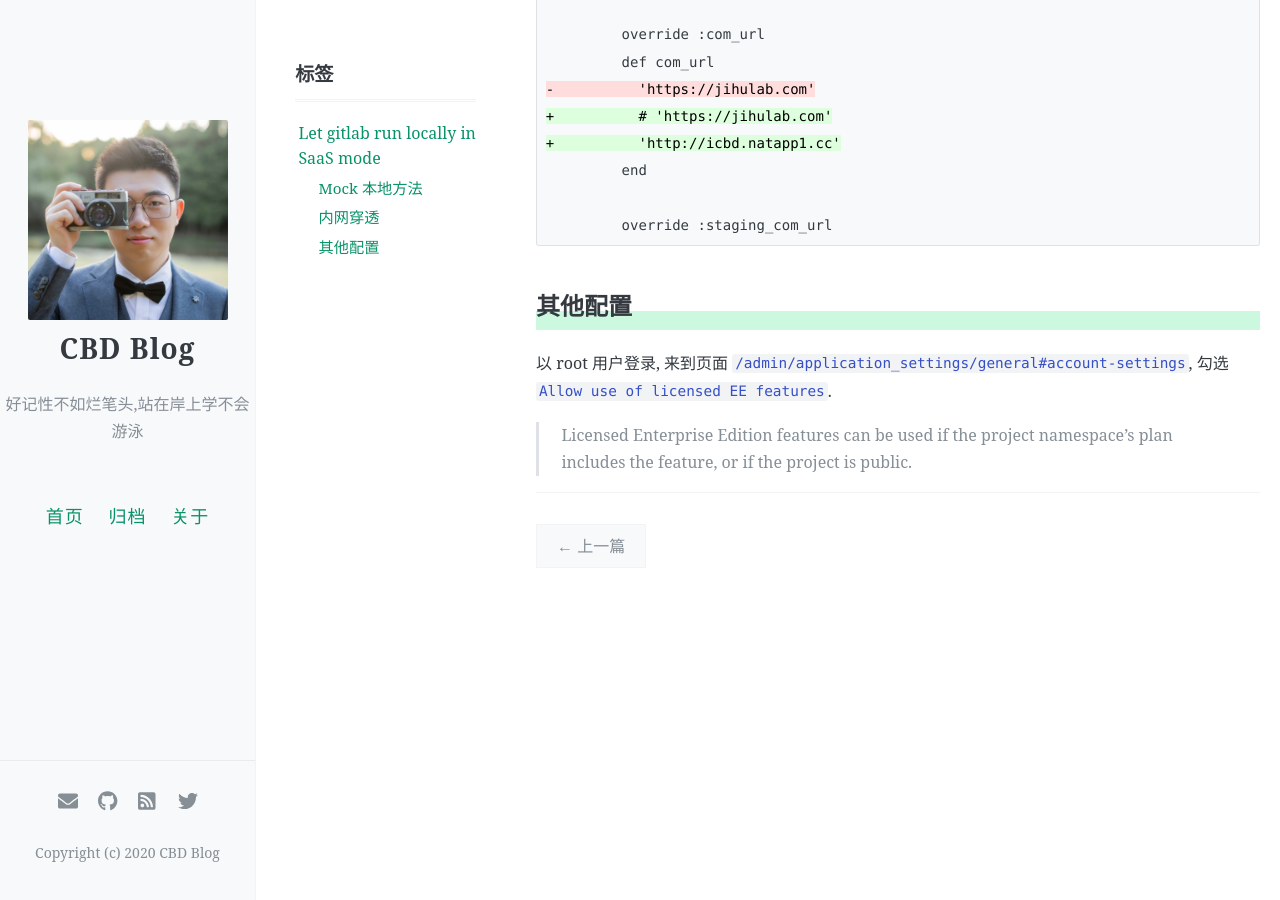
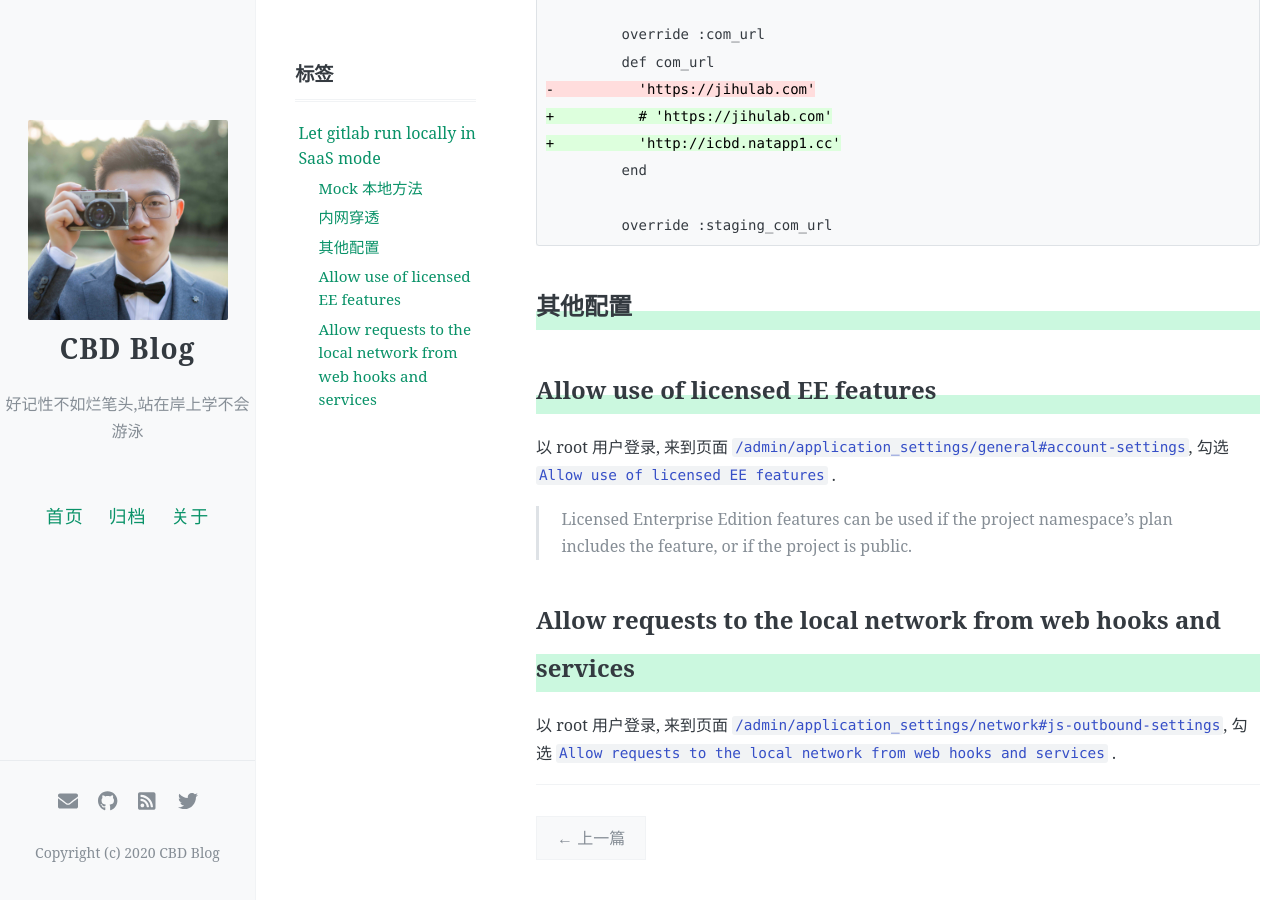
Before and after one commit to icbd/icbd.github.io, a Jekyll site: the page built from _posts/gitlab/2022-01-05-gitlab-run-as-saas.md, in a window 1280 px wide and 900 px high, scrolled down 2841 px. Built offline with Jekyll 4.4.1, drawn with Linux system fonts in a browser that asks for light colours; comment, search, counter and statistics services are not loaded.

Commit message:
Update 2022-01-05-gitlab-run-as-saas.md

```diff
--- a/_posts/gitlab/2022-01-05-gitlab-run-as-saas.md
+++ b/_posts/gitlab/2022-01-05-gitlab-run-as-saas.md
@@ -96,7 +96,14 @@ index 793405c1916..603138b5b7c 100644
 
 ## 其他配置
 
+## Allow use of licensed EE features
+
 以 root 用户登录, 来到页面 `/admin/application_settings/general#account-settings`,
-勾选 `Allow use of licensed EE features`.
+勾选 `Allow use of licensed EE features` .
 
 > Licensed Enterprise Edition features can be used if the project namespace's plan includes the feature, or if the project is public.
+
+## Allow requests to the local network from web hooks and services
+
+以 root 用户登录, 来到页面 `/admin/application_settings/network#js-outbound-settings`,
+勾选 `Allow requests to the local network from web hooks and services` .
```
